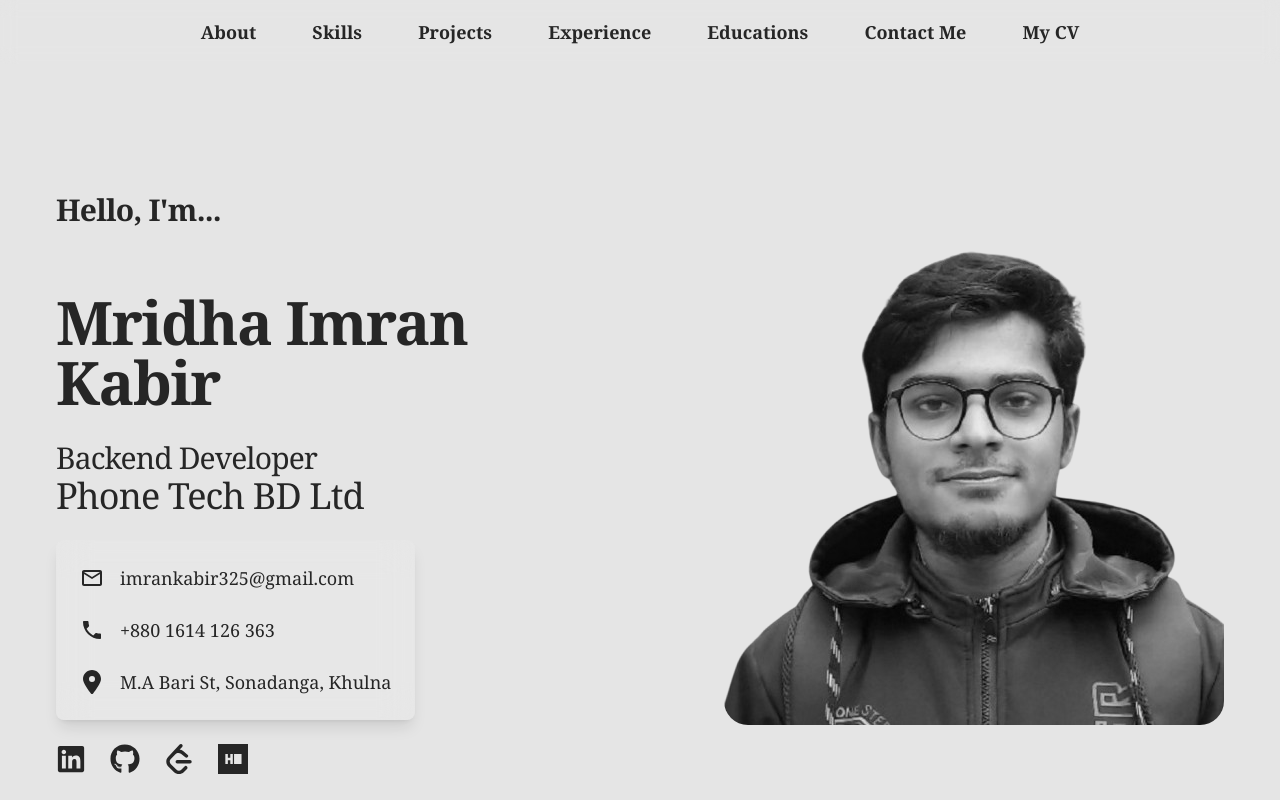
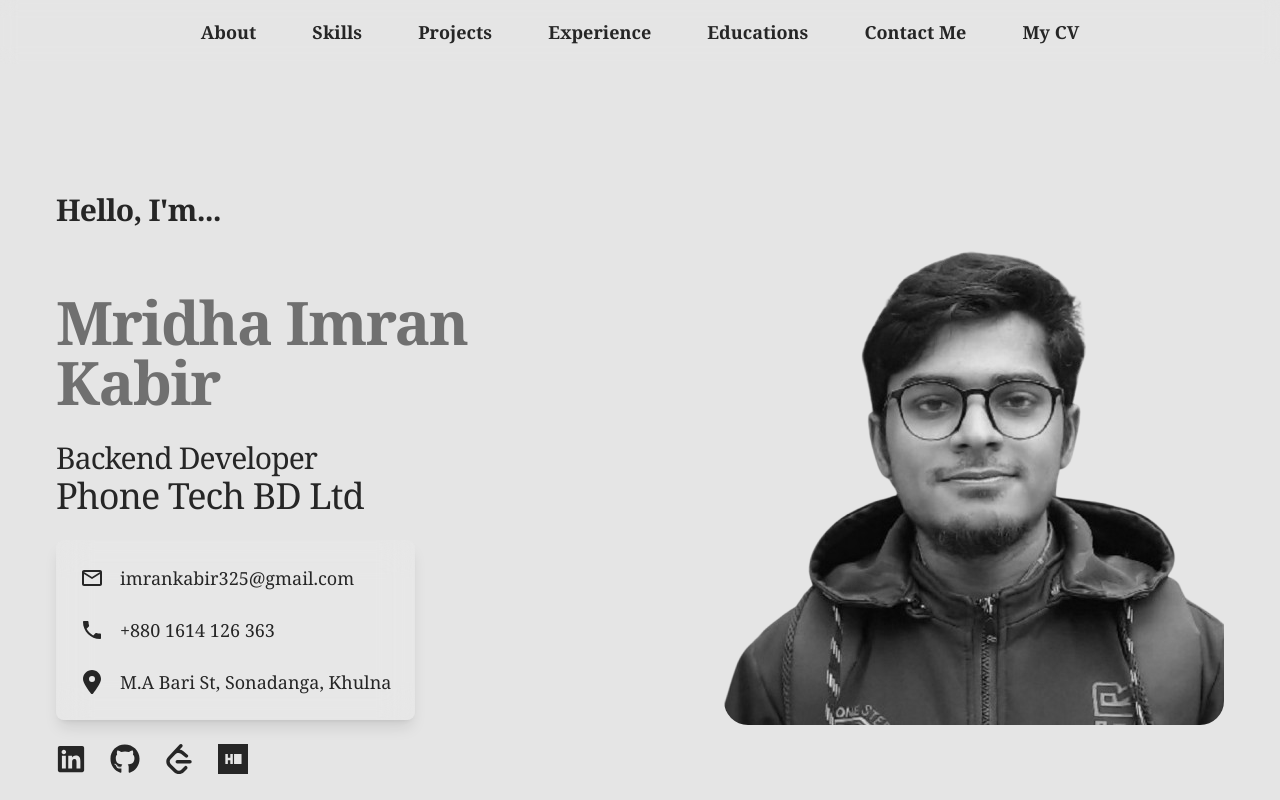
Before and after one commit to imrankabir02/portfolio, a React (Vite) app: page / in a window 1280 px wide. Shown: the top 800 px of the page. Built offline with nearby package versions, Linux system fonts and the light colour scheme; a web font is replaced by a local one.

Commit message:
code updated

```diff
--- a/src/Components/Hero.jsx
+++ b/src/Components/Hero.jsx
@@ -17,9 +17,15 @@ const Hero = () => {
                         <p className="text-xl font-semibold leading-tight tracking-tight text-center lg:text-3xl lg:text-left lg:mt-16 animate-fadeIn">
                             Hello, I'm...
                         </p>
-                        <h1 className="text-4xl font-extrabold leading-tight tracking-tight text-center lg:text-6xl lg:text-left lg:mt-16">
+                        {/* <h1 className="text-4xl font-extrabold leading-tight tracking-tight text-center lg:text-6xl lg:text-left lg:mt-16">
+                            {MY_DETAILS.name}
+                        </h1> */}
+                        <h1
+                            className="text-4xl font-bold leading-tight tracking-tight text-center transition-transform transform lg:text-6xl lg:text-left lg:mt-16 animate-pulse hover:text-yellow-700 hover:animate-spin hover:scale-105"
+                        >
                             {MY_DETAILS.name}
                         </h1>
+
                         <span className="block mt-6 text-3xl font-medium tracking-tight text-center lg:text-4xl lg:text-left">
                             <span className="text-3xl ">
                                 {MY_DETAILS.title}
```
